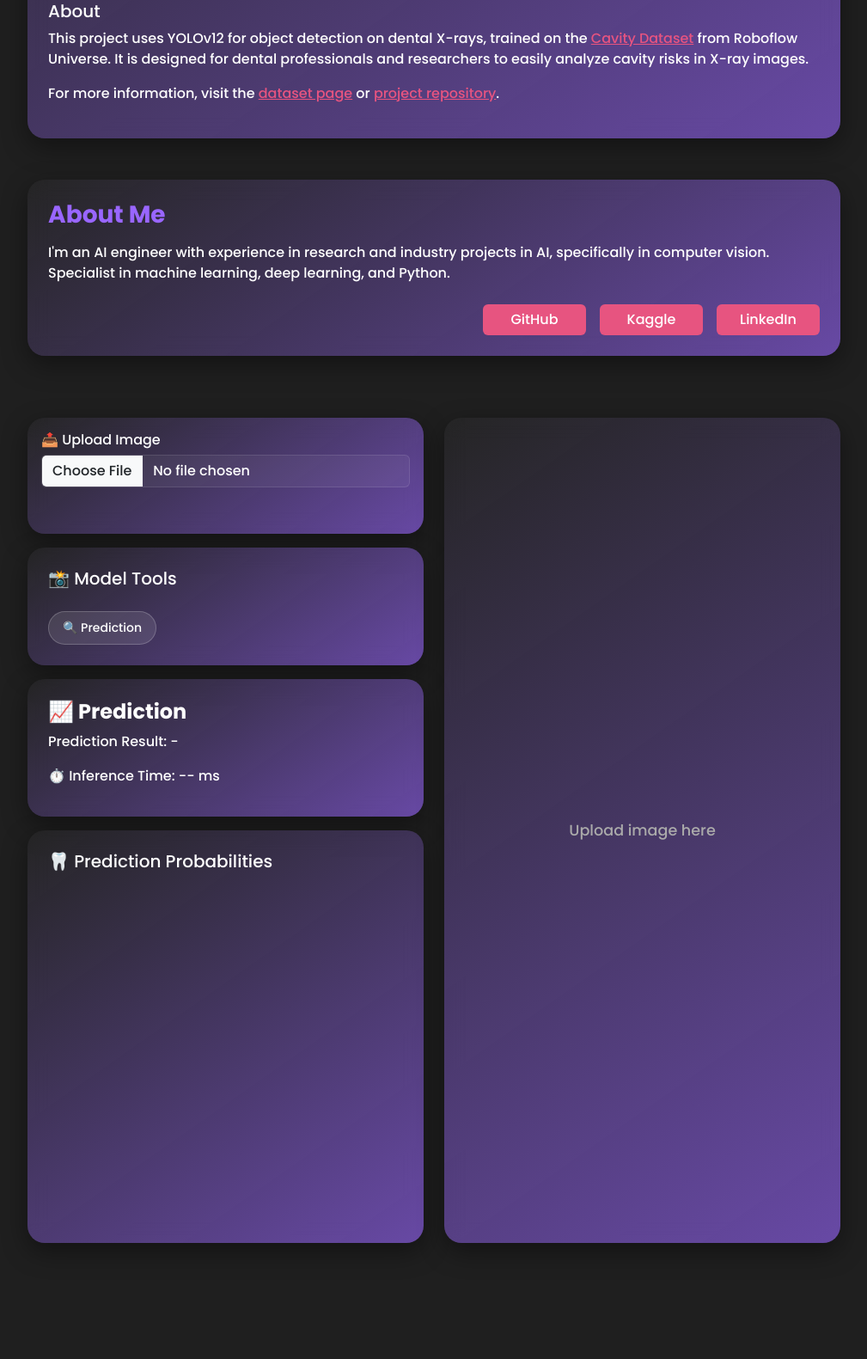
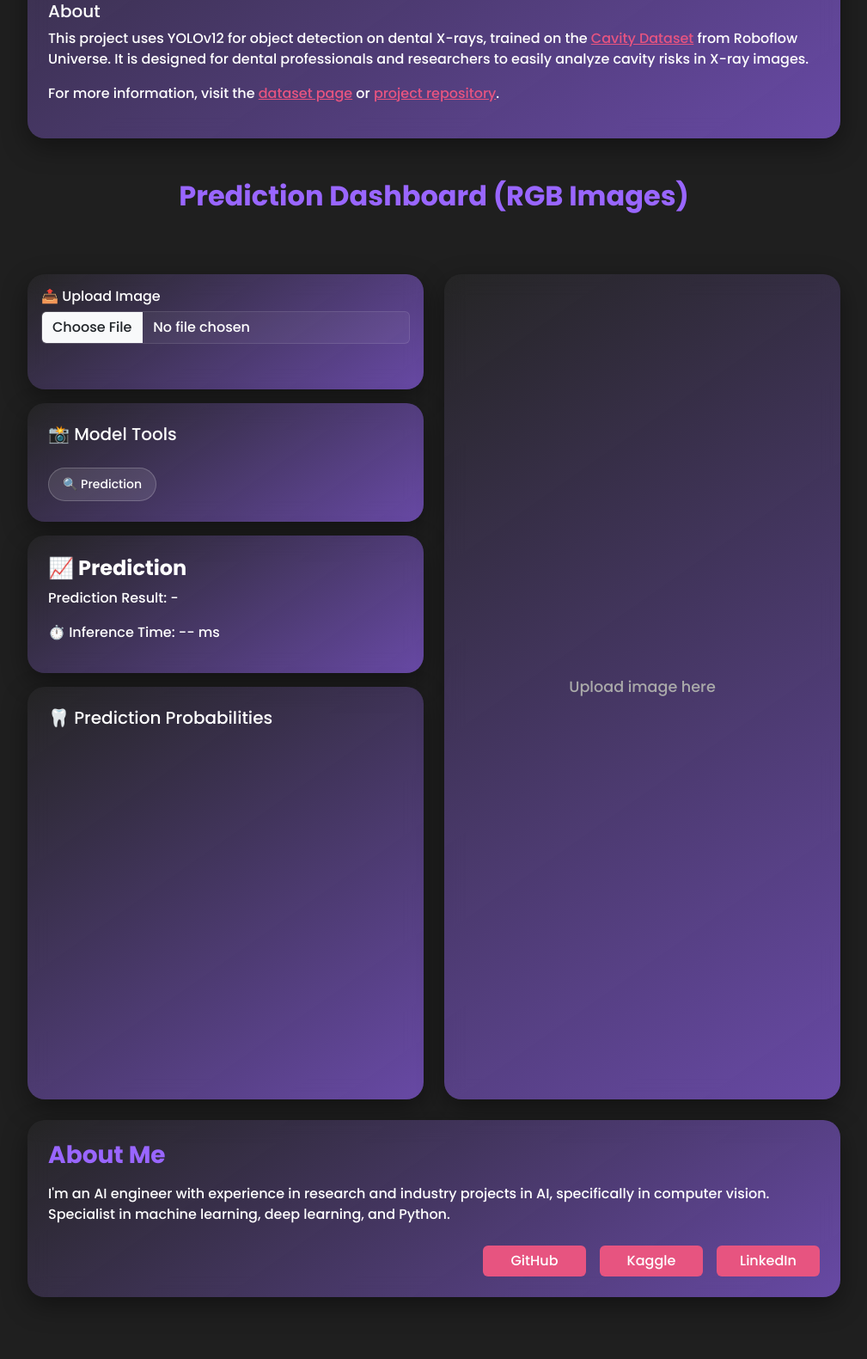
Before and after one commit to DanialSoleimany/YOLOv12-Tooth-Cavity-Detection, a Flask app: page / in a window 1280 px wide. Shown: the part 474-2055 px from the top of the page at 86% size, without its empty margins (258-1267 px from the left). After the commit the page ends 1983 px from the top, so only its background shows below. Run offline with Flask 3, Linux system fonts and the light colour scheme.

Commit message:
ename prediction section to "Prediction Dashboard (RGB Images)" and remove duplicate title from Home section and other updates

```diff
--- a/static/styles.css
+++ b/static/styles.css
@@ -84,18 +84,6 @@ body {
   float: right;
   font-size: 0.8rem;
   padding: 4px 12px;
-}
-
-.about-btn {
-  background: #e75480 !important;
-  color: #fff !important;
-  border: none !important;
-  transition: background 0.3s;
-}
-
-.about-btn:hover, .about-btn:focus {
-  background: #9966ff !important;
-  color: #fff !important;
 }
 
 /* === فیلدها === */
@@ -196,3 +184,16 @@ footer {
   font-size: 14px;
   color: #999;
 }
+
+/* دکمه درباره من */
+.about-btn {
+  background: #e75480 !important;
+  color: #fff !important;
+  border: none !important;
+  transition: background 0.3s;
+}
+
+.about-btn:hover, .about-btn:focus {
+  background: #9966ff !important;
+  color: #fff !important;
+}
--- a/templates/index.html
+++ b/templates/index.html
@@ -41,23 +41,13 @@
             <hr>
             <h5>About</h5>
             <p>This project uses YOLOv12 for object detection on dental X-rays, trained on the <a href="https://universe.roboflow.com/roboflow-100/cavity-rs0uf" target="_blank" style="color:#e75480; font-weight:500;">Cavity Dataset</a> from Roboflow Universe. It is designed for dental professionals and researchers to easily analyze cavity risks in X-ray images.</p>
-            <p>For more information, visit the <a href="https://universe.roboflow.com/roboflow-100/cavity-rs0uf" target="_blank" style="color:#e75480; font-weight:500;">dataset page</a> or <a href="https://github.com/DanialSoleimany/YOLOv12-Tooth-Cavity-Detection" target="_blank" style="color:#e75480; font-weight:500;">project repository</a>.</p>
+            <p>For more information, visit the <a href="https://universe.roboflow.com/roboflow-100/cavity-rs0uf" target="_blank" style="color:#e75480; font-weight:500;">dataset page</a> or <a href="https://github.com/your-repo-url" target="_blank" style="color:#e75480; font-weight:500;">project repository</a>.</p>
           </div>
         </div>
       </div>
-      <!-- About Me Section -->
-      <div id="about-me" class="section active">
-        <div class="col-12">
-          <div class="card p-4 mb-4 text-start">
-            <h3 class="mb-3" style="font-weight:700; color:#9966ff;">About Me</h3>
-            <p class="mb-4">I'm an AI engineer with experience in research and industry projects in AI, specifically in computer vision. Specialist in machine learning, deep learning, and Python.</p>
-            <div class="d-flex gap-3 justify-content-end">
-              <a href="https://github.com/DanialSoleimany" target="_blank" class="btn about-btn" style="min-width:120px; font-weight:500; background:#e75480; color:#fff; border:none;">GitHub</a>
-              <a href="https://www.kaggle.com/dankok" target="_blank" class="btn about-btn" style="min-width:120px; font-weight:500; background:#e75480; color:#fff; border:none;">Kaggle</a>
-              <a href="https://www.linkedin.com/in/danial-soleimany/" target="_blank" class="btn about-btn" style="min-width:120px; font-weight:500; background:#e75480; color:#fff; border:none;">LinkedIn</a>
-            </div>
-          </div>
-        </div>
+      <!-- Prediction Section Title -->
+      <div class="col-12">
+        <h2 class="mb-4 text-center" style="font-weight:700; color:#9966ff;">Prediction Dashboard (RGB Images)</h2>
       </div>
       <!-- Prediction Section (classic stacked layout) -->
       <div id="prediction" class="section">
@@ -113,6 +103,20 @@
           </div>
         </div>
       </div>
+      <!-- About Me Section -->
+      <div id="about-me" class="section active">
+        <div class="col-12">
+          <div class="card p-4 mb-4 text-start">
+            <h3 class="mb-3" style="font-weight:700; color:#9966ff;">About Me</h3>
+            <p class="mb-4">I'm an AI engineer with experience in research and industry projects in AI, specifically in computer vision. Specialist in machine learning, deep learning, and Python.</p>
+            <div class="d-flex gap-3 justify-content-end">
+              <a href="https://github.com/DanialSoleimany" target="_blank" class="btn about-btn" style="min-width:120px; font-weight:500;">GitHub</a>
+              <a href="https://www.kaggle.com/dankok" target="_blank" class="btn about-btn" style="min-width:120px; font-weight:500;">Kaggle</a>
+              <a href="https://www.linkedin.com/in/danial-soleimany-30abb4220/" target="_blank" class="btn about-btn" style="min-width:120px; font-weight:500;">LinkedIn</a>
+            </div>
+          </div>
+        </div>
+      </div>
     </div>
 
     <!-- Remove footer -->
```
